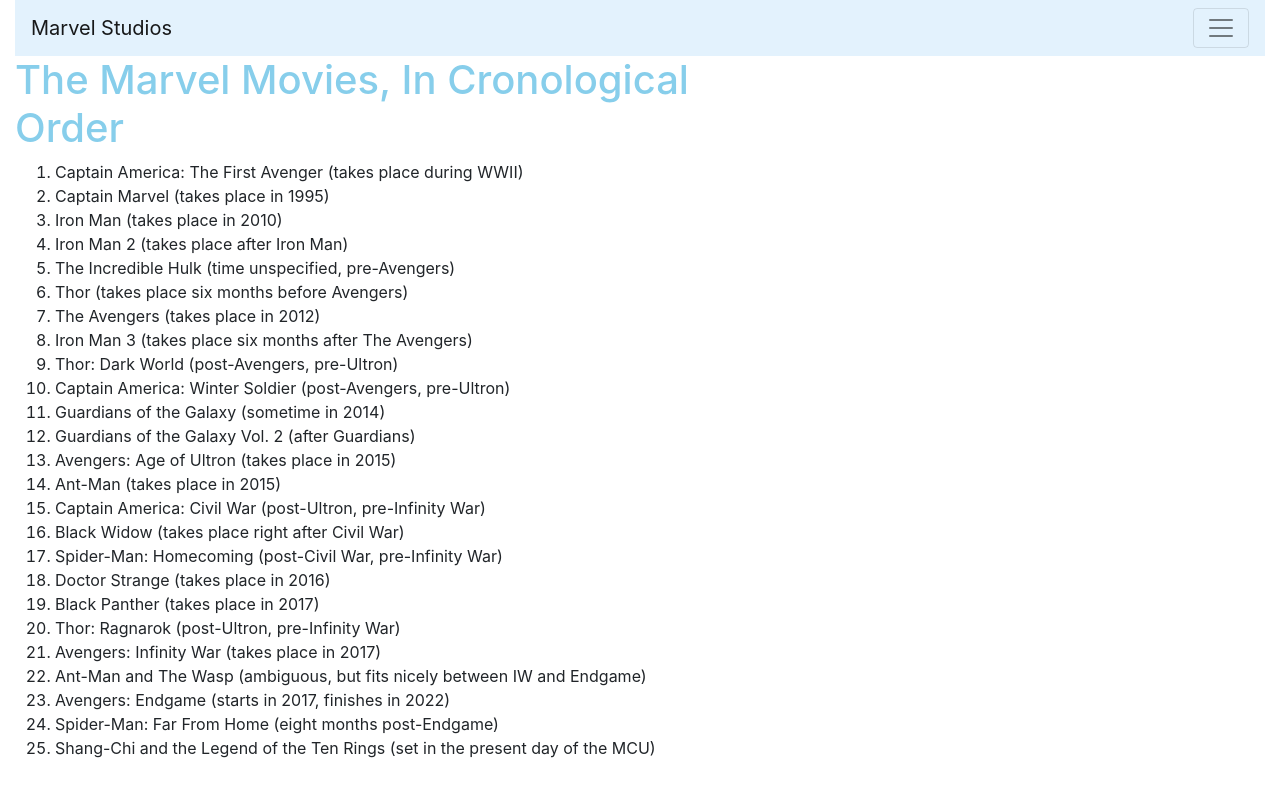
After one commit to annetvo/MarvelLandingPage, a Flask app: page /timeline in a window 1280 px wide. The commit adds this page. Run offline with Flask 2, Linux system fonts and the light colour scheme; some libraries are stand-ins or nearby versions.

Commit message:
updated commit

```diff
--- /dev/null
+++ b/app/movies/movies_templates/timeline.html
@@ -0,0 +1,38 @@
+{% extends 'components/layout.html' %}
+
+{% block title %}Marvel Studios{% endblock title %}
+
+{% block content %}
+<h1>The Marvel Movies, In Cronological Order</h1>
+<body>
+    <ol>
+    <li>Captain America: The First Avenger (takes place during WWII)</li>
+    <li>Captain Marvel (takes place in 1995)</li>
+    <li>Iron Man (takes place in 2010)</li>
+    <li>Iron Man 2 (takes place after Iron Man)</li>
+    <li>The Incredible Hulk (time unspecified, pre-Avengers)</li>
+    <li>Thor (takes place six months before Avengers)</li>
+    <li>The Avengers (takes place in 2012)</li>
+    <li>Iron Man 3 (takes place six months after The Avengers)</li>
+    <li>Thor: Dark World (post-Avengers, pre-Ultron)</li>
+    <li>Captain America: Winter Soldier (post-Avengers, pre-Ultron)</li>
+    <li>Guardians of the Galaxy (sometime in 2014)</li>
+    <li>Guardians of the Galaxy Vol. 2 (after Guardians)</li>
+    <li>Avengers: Age of Ultron (takes place in 2015)</li>
+    <li>Ant-Man (takes place in 2015)</li>
+    <li>Captain America: Civil War (post-Ultron, pre-Infinity War)</li>
+    <li>Black Widow (takes place right after Civil War)</li>
+    <li>Spider-Man: Homecoming (post-Civil War, pre-Infinity War)</li>
+    <li>Doctor Strange (takes place in 2016)</li>
+    <li>Black Panther (takes place in 2017)</li>
+    <li>Thor: Ragnarok (post-Ultron, pre-Infinity War)</li>
+    <li>Avengers: Infinity War (takes place in 2017)</li>
+    <li>Ant-Man and The Wasp (ambiguous, but fits nicely between IW and Endgame)</li>
+    <li>Avengers: Endgame (starts in 2017, finishes in 2022)</li>
+    <li>Spider-Man: Far From Home (eight months post-Endgame)</li>
+    <li>Shang-Chi and the Legend of the Ten Rings (set in the present day of the MCU)</li>
+    </ol>
+</body>
+
+
+{% endblock content %}
--- a/app/movies/routes.py
+++ b/app/movies/routes.py
@@ -3,7 +3,7 @@
 
 movies = Blueprint('movies', __name__, template_folder='movies_templates')
 
-@movies.route('/history')
-def history():
+@movies.route('/timeline')
+def timeline():
     comic_universe='Marvel Studios'
-    return render_template('history.html', universe=comic_universe)
+    return render_template('timeline.html', universe=comic_universe)
--- a/app/static/css/main.css
+++ b/app/static/css/main.css
@@ -1,3 +1,3 @@
 h1 {
-   color: darkblue
+   color: skyblue
 }
--- a/app/templates/components/layout.html
+++ b/app/templates/components/layout.html
@@ -26,17 +26,20 @@
                   <a class="nav-link" href="#">Box Office Stats</a>
                 </li>
                 <li class="nav-item">
-                  <a class="nav-link" href="{{ url_for('movies.history') }}">History</a>
+                  <a class="nav-link" href="{{ url_for('movies.timeline') }}">Timeline</a>
                 </li>
                 <li class="nav-item dropdown">
                     <a class="nav-link dropdown-toggle" href="#" id="navbarDropdownMenuLink" data-toggle="dropdown" aria-haspopup="true" aria-expanded="false">
-                      Superheros
+                      Superheroes
                     </a>
                     <div class="dropdown-menu" aria-labelledby="navbarDropdownMenuLink">
                       <a class="dropdown-item" href="#">Iron Man</a>
                       <a class="dropdown-item" href="#">Shang-Chi</a>
                       <a class="dropdown-item" href="#">Black Panther</a>
                     </div>
+                  </li>
+                  <li class="nav-item">
+                    <a class="nav-link" href="#">Request a Movie/Superhero</a>
                   </li>
               </ul>
             </div>
@@ -48,9 +51,6 @@
           {% block content %}
           {% endblock content %}
           </div>
-          <div class="col-5">
-              <img class="img-fluid" src="../../static/images/avengers.jpeg" alt="The Avengers">
-          </div>
           </div>
       </div>
     <!-- Optional JavaScript -->
```
Also changed, not shown: app/movies/movies_templates/history.html (deleted, +0 -10 lines), app/templates/index.html (+7 -0 lines), requirements.txt (+9 -0 lines).
